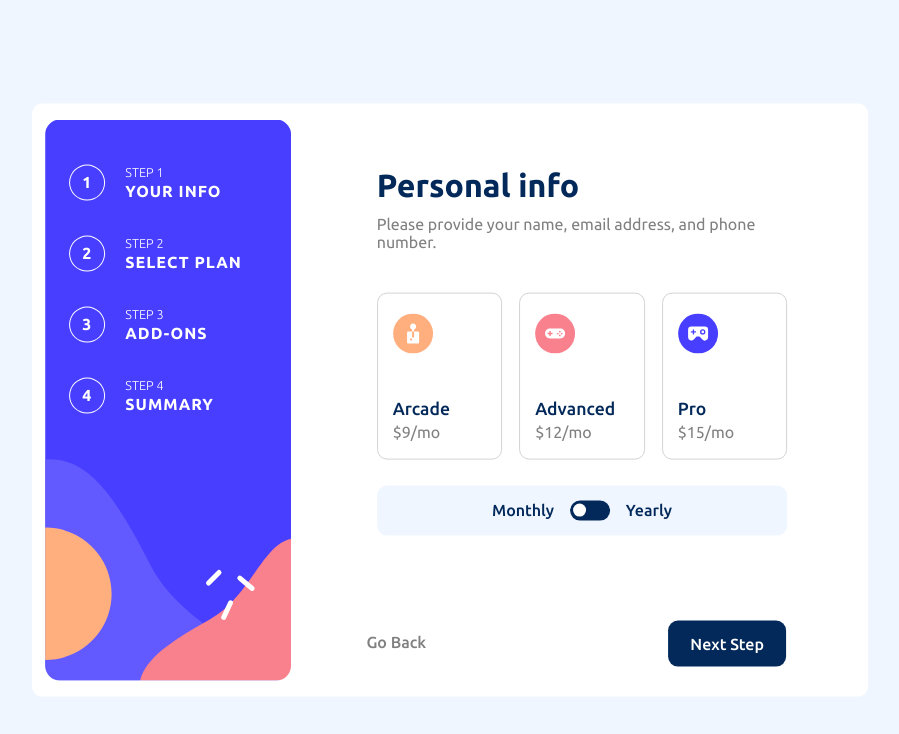
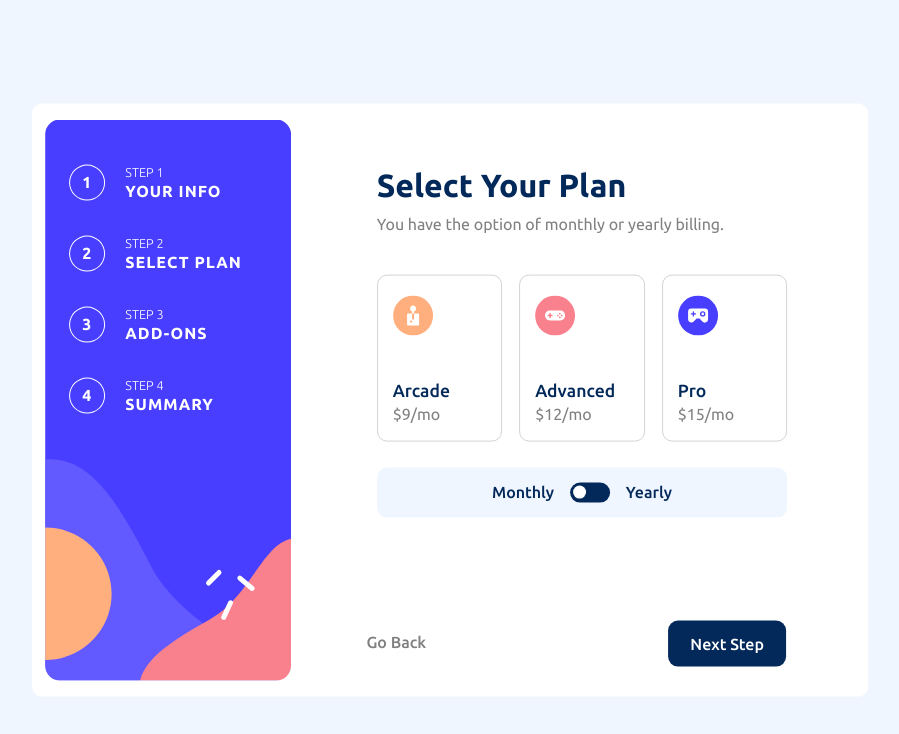
Before and after one commit to lilygo92/multi-step-form, a React (Create React App) app: page / in a window 1280 px wide. Both pictures are taken after a click on the element "Next Step". Shown: the top 734 px of the page, without its empty margins (190-1089 px from the left). Built offline with nearby package versions, Linux system fonts and the light colour scheme.

Commit message:
Change description based on form state

```diff
--- a/src/App.js
+++ b/src/App.js
@@ -1,16 +1,20 @@
 import './App.scss';
 import Sidebar from './components/Sidebar';
-import Description from './components/forms/Description';
-import Button from './components/forms/Button';
 import PersonalInfo from './components/forms/PersonalInfo';
 import SelectPlan from './components/forms/SelectPlan';
 import AddOns from './components/forms/AddOns';
 import Summary from './components/forms/Summary';
-import BackButton from './components/forms/BackButton';
-import MultiStepForm from './components/forms/MultiStepForm';
+import useAppData from './components/forms/useAppData';
 
 function App() {
-  const { stepIndex, setStepIndex, back, next, goTo} = MultiStepForm();
+  const { stepIndex, back, next, goTo} = useAppData();
+  const sectionNames = ["Personal Info", "Select Your Plan", "Pick Add-ons", "Finishing Up"]
+  const sectionDescriptions = [
+    "Please provide your name, email address, and phone number.",
+    "You have the option of monthly or yearly billing.",
+    "Add-ons help enhance your gaming experience.",
+    "Double-check everything looks OK before confirming."
+  ]
 
   return (
     <div className="container">
@@ -23,13 +27,16 @@ function App() {
 
       <div className="form-section">
         <div id="personal-info">
-          <Description/>
+          <h1>{sectionNames[stepIndex]}</h1>
+          <p>{sectionDescriptions[stepIndex]}</p>
           {stepIndex === 0 && <PersonalInfo/>}
           {stepIndex === 1 && <SelectPlan/>}
           {stepIndex === 2 && <AddOns />}
           {stepIndex === 3 && <Summary />}
-          {stepIndex !== 0 && <BackButton onClick={back}/>}
-          <Button onClick={next}/>
+          {stepIndex !== 0 && <div onClick={back} className="back-button">
+            Go Back
+          </div>}
+          <div onClick={next} className="next-button">{stepIndex !== 3 ? "Next Step" : "Confirm"}</div>
         </div>
       </div>
     </div>
--- a/src/components/Sidebar.js
+++ b/src/components/Sidebar.js
@@ -1,5 +1,4 @@
 import React from "react";
-import MultiStepForm from "./forms/MultiStepForm";
 
 export default function Sidebar(props) {
 
--- a/src/components/forms/BackButton.js
+++ /dev/null
@@ -1,10 +0,0 @@
-import React from "react";
-
-export default function BackButton(props) {
-
-  return (
-    <div onClick={props.onClick} className="back-button">
-      Go Back
-    </div>
-  )
-}
--- a/src/components/forms/Button.js
+++ /dev/null
@@ -1,8 +0,0 @@
-import React from "react";
-
-export default function Button(props) {
-
-  return(
-    <div onClick={props.onClick} className="next-button">Next Step</div>
-  )
-}
--- a/src/components/forms/Description.js
+++ /dev/null
@@ -1,10 +0,0 @@
-import React from "react";
-
-export default function Description() {
-  return (
-    <>
-      <h1>Personal info</h1>
-      <p>Please provide your name, email address, and phone number.</p>
-    </>
-  )
-}
--- a/src/components/forms/MultiStepForm.js
+++ b/src/components/forms/useAppData.js
@@ -1,6 +1,6 @@
 import { React, ReactElement , useState } from "react";
 
-export default function MultiStepForm() {
+export default function useAppData() {
   const [stepIndex, setStepIndex] = useState(0);
 
   function next() {
```
